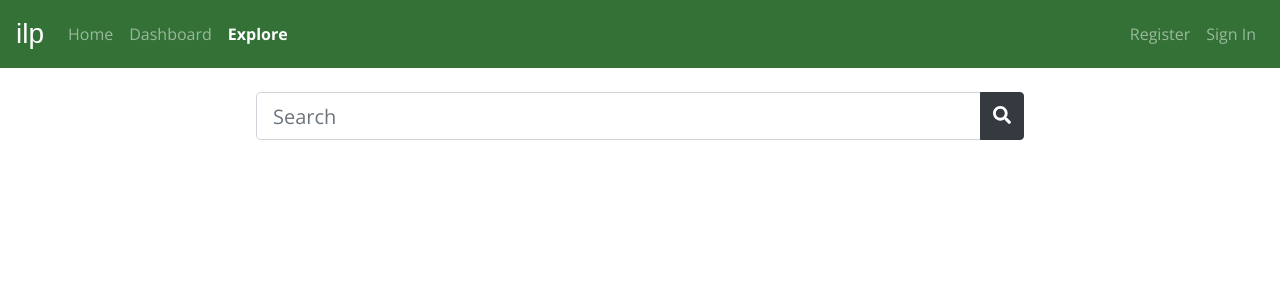
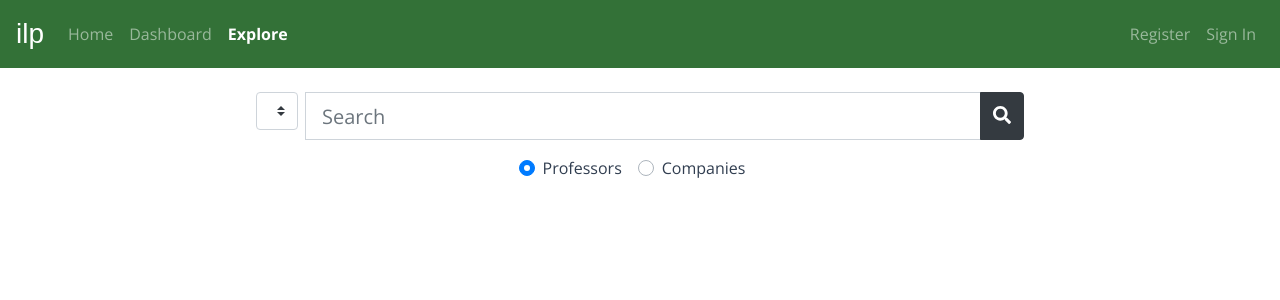
Before and after one commit to jesipr/FeatherFE, a Vue app: page /explore in a window 1280 px wide. Shown: the top 300 px of the page. Built offline with nearby package versions, Linux system fonts and the light colour scheme; no server answers; a web font is replaced by a local one; what vue-particles, vue-resource would draw is missing.

Commit message:
Update Explore.vue

```diff
--- a/src/views/Explore.vue
+++ b/src/views/Explore.vue
@@ -5,6 +5,11 @@
      <b-form>
        <div class="search-input mx-auto mt-4">
          <b-input-group class="mb-3">
+          <b-input-group-prepend>
+             <b-form-select class="mb-2 mr-sm-2 mb-sm-0" v-model="form.tag" :options="form.tags"
+           id="inline-form-custom-select-pref">
+         </b-form-select>
+           </b-input-group-prepend>
            <b-form-input v-model="form.search" size="lg" placeholder="Search"></b-form-input>
            <b-input-group-append>
              <b-button @click="onSubmit" variant="dark">
@@ -13,6 +18,16 @@
            </b-input-group-append>
          </b-input-group>
        </div>
+
+       <b-form-group>
+      <b-form-radio-group
+        v-model="form.radioSelected"
+        :options="form.radioOptions"
+        name="radio-inline"
+      ></b-form-radio-group>
+    </b-form-group>
+
+
 
 
        <!-- <label class="mr-sm-2" for="inline-form-custom-select-pref">Preference</label>
@@ -39,10 +54,7 @@
          results</b-alert>
      </div>
      <div v-show="!loading && rows>0">
-       <b-pagination v-model="pagination.currentPage" :total-rows="pagination.rows"
-         :per-page="pagination.perPage" aria-controls="my-table" align="center"></b-pagination>
 
-       <p class="mt-3">Current Page: {{ pagination.currentPage }}</p>
 
        <b-table id="my-table" :items="pagination.items" :per-page="pagination.perPage"
          :current-page="pagination.currentPage" :hover="true" :fields="pagination.fields" small>
@@ -52,6 +64,8 @@
 
 
        </b-table>
+       <b-pagination v-model="pagination.currentPage" :total-rows="pagination.rows"
+         :per-page="pagination.perPage" aria-controls="my-table" align="center"></b-pagination>
 
      </div>
    </div>
@@ -81,6 +95,11 @@
            filter: '',
            tag: null,
            tags: [],
+           radioSelected: "professors",
+           radioOptions: [
+              { text: 'Professors', value: 'professors' },
+              { text: 'Companies', value: 'companies' },
+           ]
          }
 
 
@@ -106,7 +125,7 @@
          axios.get("http://localhost:5000/Feather/search", {
              params: {
                q: this.form.search,
-               profiletype: this.form.filter,
+               profiletype: this.form.radioSelected,
                tag: this.form.tag,
              }
            })
```
